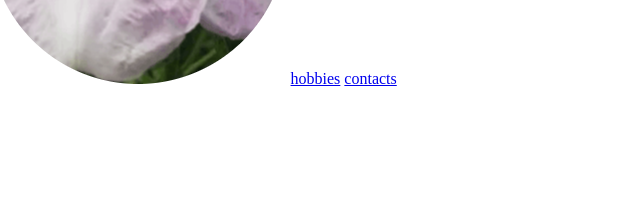
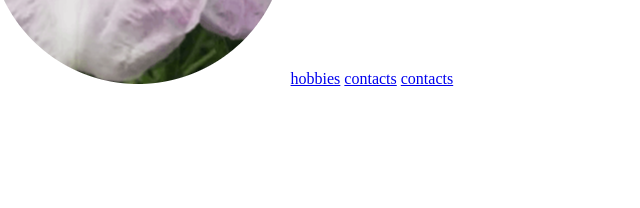
Before and after one commit to lirasultana/cv, a plain HTML site: page webdevelopement/html-personal site/index.html in a window 1280 px wide. Shown: the part 304-512 px from the top of the page, 83-723 px from the left. Drawn offline with Linux system fonts and the light colour scheme.

Commit message:
Update index.html

```diff
--- a/webdevelopement/html-personal site/index.html
+++ b/webdevelopement/html-personal site/index.html
@@ -11,6 +11,7 @@
     <img src="download.png" alt="flower">
     <a href="hobby.html">hobbies</a>
     <a href="contacts.html">contacts</a>
+    <a href="htmltag.html.html">contacts</a>
     <table cellspacing="20">
       <thead>
         <tr>
```
